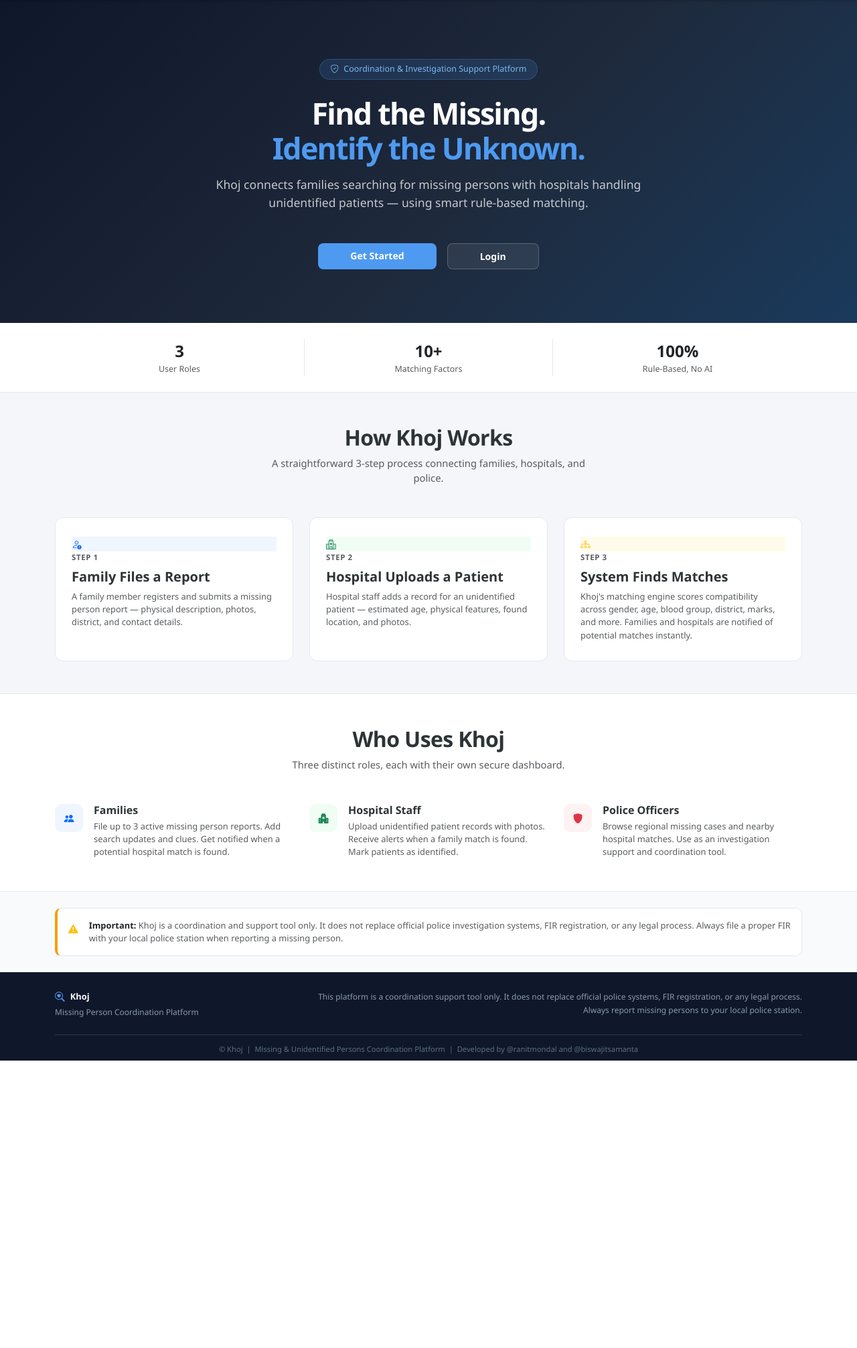
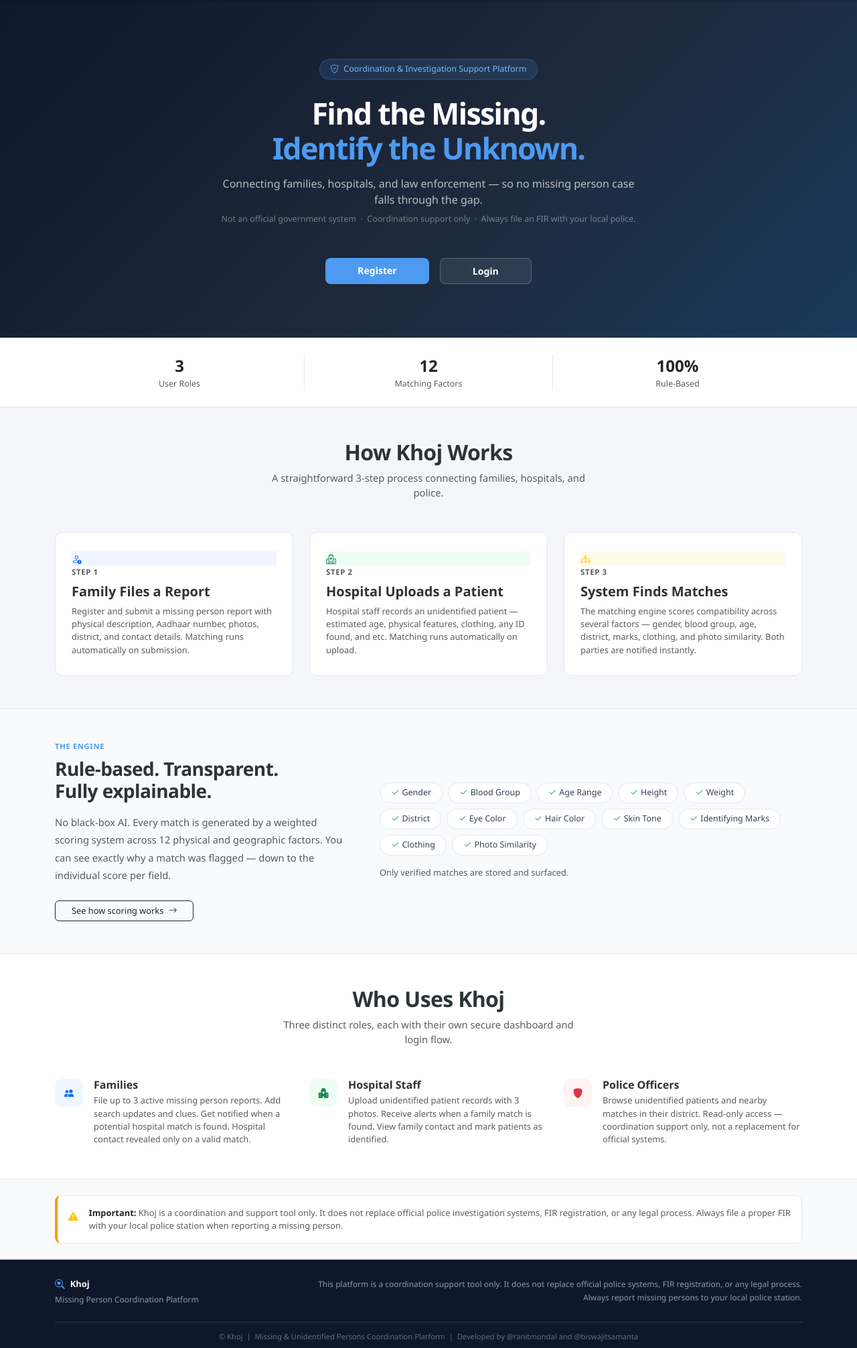
Before and after one commit to RanitMondal-2005/KHOJ, a Django app: page / in a window 1280 px wide. Shown: the part 56-2068 px from the top of the page at 67% size. Before the commit the page ends 1639 px from the top, so only its background shows below. Run offline with Django 5.2, Linux system fonts and the light colour scheme.

Commit message:
Add:Additional UI changes in Home Page

```diff
--- a/accounts/views.py
+++ b/accounts/views.py
@@ -25,7 +25,12 @@ from .forms import (
 
 
 def home(request):
-    return render(request, 'accounts/home.html')
+    factors = [
+        'Gender', 'Blood Group', 'Age Range', 'Height', 'Weight',
+        'District', 'Eye Color', 'Hair Color', 'Skin Tone',
+        'Identifying Marks', 'Clothing', 'Photo Similarity'
+    ]
+    return render(request, 'accounts/home.html', {'factor_list': factors})
 
 
 def about(request):
--- a/templates/accounts/home.html
+++ b/templates/accounts/home.html
@@ -3,17 +3,12 @@
 
 {% block content %}
 
-<!--
-    HERO SECTION
-    First thing visitors see. Keep it direct - what is Khoj, who is it for.
-    Two CTA buttons: register (primary action) and login (secondary).
--->
+<!--HERO  -->
 <section class="khoj-hero">
     <div class="container position-relative">
         <div class="row justify-content-center text-center">
             <div class="col-lg-8 col-xl-7">
 
-                <!-- small pill label above the heading -->
                 <div class="mb-4">
                     <span class="badge rounded-pill px-3 py-2"
                           style="background:rgba(78,154,241,0.15); color:#7ab8f5; font-size:0.78rem; font-weight:500; border:1px solid rgba(78,154,241,0.25);">
@@ -27,16 +22,23 @@
                     <span style="color:#4e9af1;">Identify the Unknown.</span>
                 </h1>
 
-                <p class="lead mb-5">
-                    Khoj connects families searching for missing persons with hospitals
-                    handling unidentified patients — using smart rule-based matching.
+                <p class="lead mb-2" style="color:rgba(255,255,255,0.7); font-size:1rem;">
+                    Connecting families, hospitals, and law enforcement —
+                    so no missing person case falls through the gap.
+                </p>
+
+                <!-- small disclaimer -->
+                <p class="mb-5" style="font-size:0.78rem; color:rgba(255,255,255,0.4);">
+                    Not an official government system &nbsp;&middot;&nbsp;
+                    Coordination support only &nbsp;&middot;&nbsp;
+                    Always file an FIR with your local police.
                 </p>
 
                 <div class="d-flex justify-content-center gap-3 flex-wrap">
                     <a href="{% url 'register_choice' %}"
                        class="btn btn-primary btn-lg px-5 fw-semibold"
                        style="background:#4e9af1; border:none; border-radius:8px;">
-                        Get Started
+                        Register
                     </a>
                     <a href="{% url 'login' %}"
                        class="btn btn-lg px-5 fw-semibold"
@@ -51,11 +53,7 @@
 </section>
 
 
-<!--
-    STATS BAR
-    Quick trust-building numbers. Kept simple and honest.
-    These are placeholder numbers - update if real data available.
--->
+<!--STATS BAR -->
 <section style="background:#fff; border-bottom:1px solid #e3e8ef;">
     <div class="container">
         <div class="row text-center py-4 g-0">
@@ -64,23 +62,19 @@
                 <div class="text-muted" style="font-size:0.78rem;">User Roles</div>
             </div>
             <div class="col-4" style="border-left:1px solid #e3e8ef; border-right:1px solid #e3e8ef;">
-                <div class="fw-bold fs-4 text-dark">10+</div>
+                <div class="fw-bold fs-4 text-dark">12</div>
                 <div class="text-muted" style="font-size:0.78rem;">Matching Factors</div>
             </div>
             <div class="col-4">
                 <div class="fw-bold fs-4 text-dark">100%</div>
-                <div class="text-muted" style="font-size:0.78rem;">Rule-Based, No AI</div>
+                <div class="text-muted" style="font-size:0.78rem;">Rule-Based</div>
             </div>
         </div>
     </div>
 </section>
 
 
-<!--
-    HOW IT WORKS
-    3 steps shown as cards. Icon + title + short description.
-    No fluff, no animation needed.
--->
+<!-- Work Flow -->
 <section class="py-5">
     <div class="container">
 
@@ -93,55 +87,47 @@
 
         <div class="row g-4">
 
-            <!-- step 1 -->
             <div class="col-md-4">
                 <div class="feature-card">
                     <div class="feature-icon" style="background:#eff6ff;">
                         <i class="bi bi-person-exclamation text-primary"></i>
                     </div>
-                    <!-- step number helps user understand the sequence -->
-                    <div class="text-muted mb-2" style="font-size:0.72rem; font-weight:700; text-transform:uppercase; letter-spacing:0.05em;">
-                        Step 1
-                    </div>
+                    <div class="text-muted mb-2" style="font-size:0.72rem; font-weight:700; text-transform:uppercase; letter-spacing:0.05em;">Step 1</div>
                     <h5 class="fw-semibold mb-2">Family Files a Report</h5>
                     <p class="text-muted small mb-0">
-                        A family member registers and submits a missing person report —
-                        physical description, photos, district, and contact details.
+                        Register and submit a missing person report with physical description,
+                        Aadhaar number, photos, district, and contact details.
+                        Matching runs automatically on submission.
                     </p>
                 </div>
             </div>
 
-            <!-- step 2 -->
             <div class="col-md-4">
                 <div class="feature-card">
                     <div class="feature-icon" style="background:#f0fdf4;">
                         <i class="bi bi-hospital text-success"></i>
                     </div>
-                    <div class="text-muted mb-2" style="font-size:0.72rem; font-weight:700; text-transform:uppercase; letter-spacing:0.05em;">
-                        Step 2
-                    </div>
+                    <div class="text-muted mb-2" style="font-size:0.72rem; font-weight:700; text-transform:uppercase; letter-spacing:0.05em;">Step 2</div>
                     <h5 class="fw-semibold mb-2">Hospital Uploads a Patient</h5>
                     <p class="text-muted small mb-0">
-                        Hospital staff adds a record for an unidentified patient —
-                        estimated age, physical features, found location, and photos.
+                        Hospital staff records an unidentified patient — estimated age,
+                        physical features, clothing, any ID found, and etc.
+                        Matching runs automatically on upload.
                     </p>
                 </div>
             </div>
 
-            <!-- step 3 -->
             <div class="col-md-4">
                 <div class="feature-card">
                     <div class="feature-icon" style="background:#fffbeb;">
                         <i class="bi bi-diagram-3 text-warning"></i>
                     </div>
-                    <div class="text-muted mb-2" style="font-size:0.72rem; font-weight:700; text-transform:uppercase; letter-spacing:0.05em;">
-                        Step 3
-                    </div>
+                    <div class="text-muted mb-2" style="font-size:0.72rem; font-weight:700; text-transform:uppercase; letter-spacing:0.05em;">Step 3</div>
                     <h5 class="fw-semibold mb-2">System Finds Matches</h5>
                     <p class="text-muted small mb-0">
-                        Khoj's matching engine scores compatibility across gender, age,
-                        blood group, district, marks, and more. Families and hospitals
-                        are notified of potential matches instantly.
+                        The matching engine scores compatibility across several factors —
+                        gender, blood group, age, district, marks, clothing, and photo similarity.
+                        Both parties are notified instantly.
                     </p>
                 </div>
             </div>
@@ -151,18 +137,59 @@
 </section>
 
 
-<!--
-    WHO USES KHOJ
-    3 roles explained briefly. Each role gets an icon + short paragraph.
-    Helps new visitors understand where they fit.
--->
+<!--  MATCHING ENGINE HIGHLIGHT  -->
+<section class="py-5" style="background:#f8fafc; border-top:1px solid #e3e8ef;">
+    <div class="container">
+        <div class="row align-items-center g-5">
+
+            <div class="col-md-5">
+                <div class="text-muted small fw-semibold text-uppercase mb-2"
+                     style="letter-spacing:0.06em; font-size:0.7rem; color:#4e9af1 !important;">
+                    The Engine
+                </div>
+                <h3 class="fw-bold mb-3" style="letter-spacing:-0.02em;">
+                    Rule-based. Transparent.<br>Fully explainable.
+                </h3>
+                <p class="text-muted mb-4" style="font-size:0.92rem; line-height:1.8;">
+                    No black-box AI. Every match is generated by a weighted scoring system
+                    across 12 physical and geographic factors. You can see exactly why
+                    a match was flagged — down to the individual score per field.
+                </p>
+                <a href="{% url 'about' %}" class="btn btn-outline-dark btn-sm px-4"> <!-- About us page url -->
+                    See how scoring works <i class="bi bi-arrow-right ms-1"></i>
+                </a>
+            </div>
+
+            <!-- scoring factor pills -->
+            <div class="col-md-7">
+                <div class="d-flex flex-wrap gap-2">
+
+                        {% for factor in factor_list %}
+                        <span class="badge px-3 py-2"
+                            style="background:#fff; border:1px solid #e3e8ef; color:#374151; font-size:0.78rem; font-weight:500; border-radius:20px;">
+                            <i class="bi bi-check2 me-1 text-success"></i>{{ factor }}
+                        </span>
+                        {% endfor %}
+
+                </div>
+                <div class="mt-3 text-muted small">
+                    Only verified matches are stored and surfaced.
+                </div>
+            </div>
+
+        </div>
+    </div>
+</section>
+
+
+<!-- User Roles in Khoj -->
 <section style="background:#fff; border-top:1px solid #e3e8ef; border-bottom:1px solid #e3e8ef;" class="py-5">
     <div class="container">
 
         <div class="text-center mb-5">
             <h2 class="fw-bold mb-2" style="letter-spacing:-0.02em;">Who Uses Khoj</h2>
             <p class="text-muted" style="max-width:460px; margin:0 auto; font-size:0.92rem;">
-                Three distinct roles, each with their own secure dashboard.
+                Three distinct roles, each with their own secure dashboard and login flow.
             </p>
         </div>
 
@@ -171,7 +198,6 @@
             <div class="col-md-4">
                 <div class="d-flex gap-3">
                     <div class="flex-shrink-0">
-                        <!-- colored square icon block -->
                         <div style="width:42px;height:42px;background:#eff6ff;border-radius:10px;display:flex;align-items:center;justify-content:center;">
                             <i class="bi bi-people-fill text-primary"></i>
                         </div>
@@ -181,6 +207,7 @@
                         <p class="text-muted small mb-0">
                             File up to 3 active missing person reports. Add search updates and clues.
                             Get notified when a potential hospital match is found.
+                            Hospital contact revealed only on a valid match.
                         </p>
                     </div>
                 </div>
@@ -196,8 +223,9 @@
                     <div>
                         <h6 class="fw-semibold mb-1">Hospital Staff</h6>
                         <p class="text-muted small mb-0">
-                            Upload unidentified patient records with photos.
-                            Receive alerts when a family match is found. Mark patients as identified.
+                            Upload unidentified patient records with 3 photos.
+                            Receive alerts when a family match is found.
+                            View family contact and mark patients as identified.
                         </p>
                     </div>
                 </div>
@@ -213,8 +241,9 @@
                     <div>
                         <h6 class="fw-semibold mb-1">Police Officers</h6>
                         <p class="text-muted small mb-0">
-                            Browse regional missing cases and nearby hospital matches.
-                            Use as an investigation support and coordination tool.
+                            Browse unidentified patients and nearby matches in their district.
+                            Read-only access — coordination support only,
+                            not a replacement for official systems.
                         </p>
                     </div>
                 </div>
@@ -225,11 +254,8 @@
 </section>
 
 
-<!--
-    DISCLAIMER
-    This is legally important - must be clearly visible.
-    Khoj is NOT an official platform and users need to know that.
--->
+<!-- DISCLAIMER section -->
+<!--  always visible at bottom of home page -->
 <section class="py-4" style="background:#f8fafc;">
     <div class="container">
         <div class="d-flex gap-3 align-items-start p-3"
```
